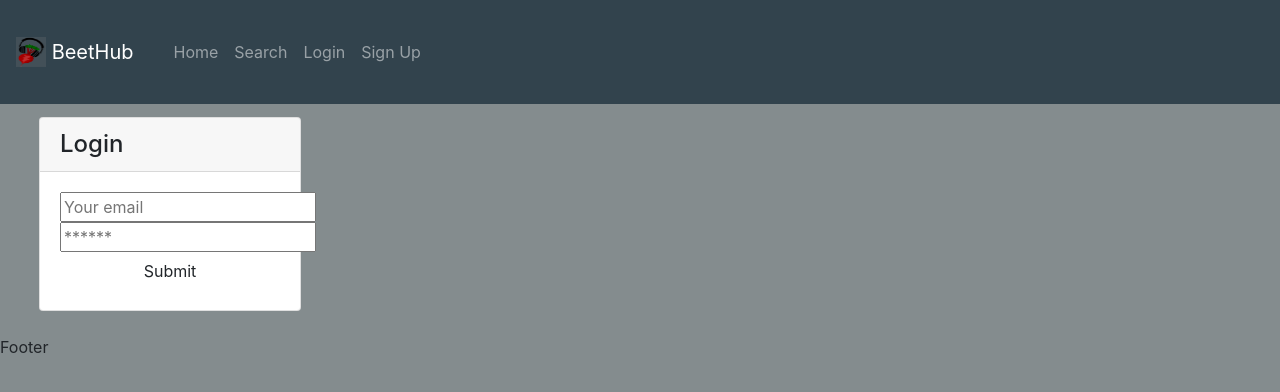
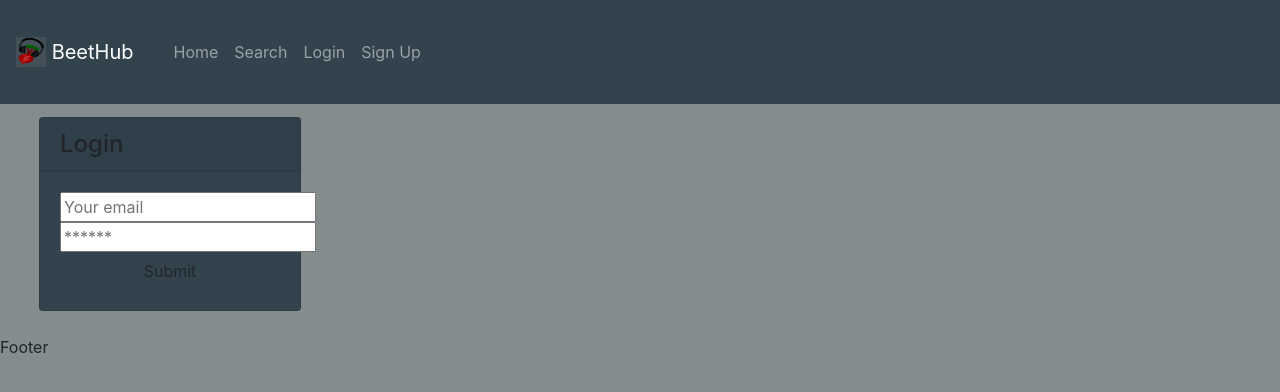
Before and after one commit to heatherviolet/beat-hub, a React (Create React App) app in the folder client/: page /login in a window 1280 px wide. Shown: the top 392 px of the page. Built offline with nearby package versions, Linux system fonts and the light colour scheme.

Commit message:
commiting changes

```diff
--- a/client/src/index.css
+++ b/client/src/index.css
@@ -56,6 +56,11 @@
   margin: 0 0 0.8rem 0;
 }
 
+.card {
+  background-color: #32434d;
+
+}
+
 body {
   margin: 0;
   background-color: var(--secondary-bg-color);
```
Also changed, not shown: 21 other files (tests, documents, lock files or other folders).
